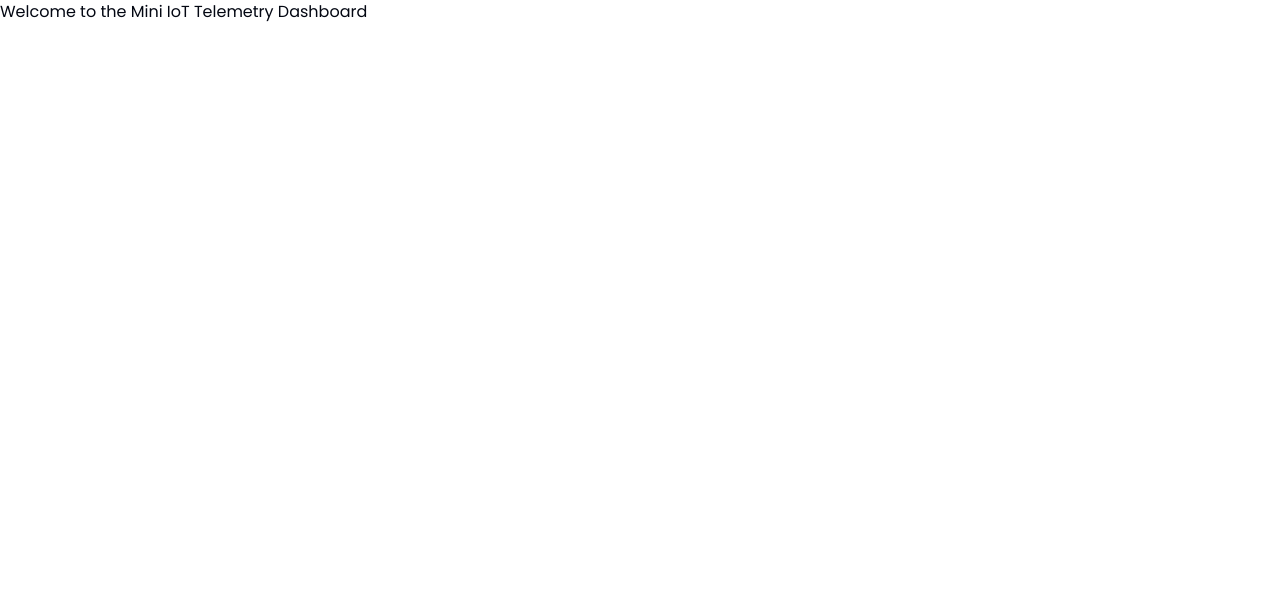
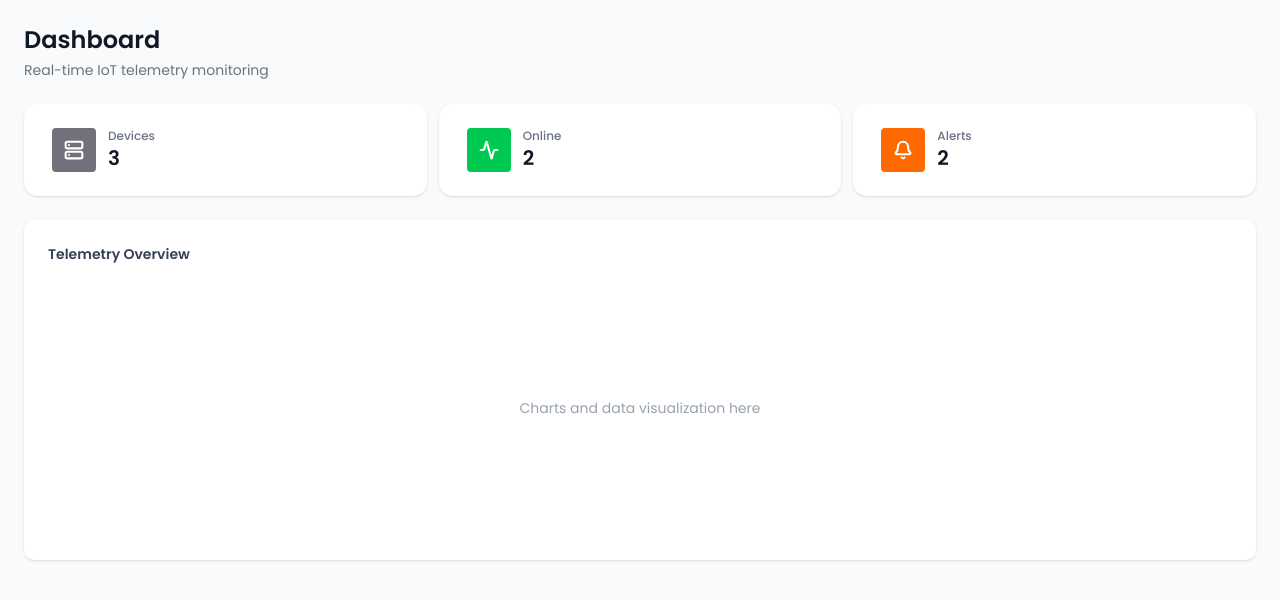
Before and after one commit to AbdullahButt2611/IoTrack, a React (Vite) app in the folder frontend/: page / in a window 1280 px wide. Shown: the top 600 px of the page. Built offline with nearby package versions, Linux system fonts and the light colour scheme.

Commit message:
feat: implement real-time telemetry metrics and enhance dashboard layout

```diff
--- a/frontend/src/pages/Dashboard.jsx
+++ b/frontend/src/pages/Dashboard.jsx
@@ -1,3 +1,79 @@
+import { useEffect, useState } from "react";
+import { Card } from "@/components/ui/card";
+import { Activity, Bell, Server } from "lucide-react";
+
+// Mock API functions - replace with your actual imports
+const getDevices = () => Promise.resolve([1, 2, 3]);
+const getAlerts = () => Promise.resolve([1, 2]);
+
 export default function Dashboard() {
-  return <h1>Welcome to the Mini IoT Telemetry Dashboard</h1>
+  const [deviceCount, setDeviceCount] = useState(null);
+  const [onlineDevices, setOnlineDevices] = useState(null);
+  const [alertCount, setAlertCount] = useState(null);
+
+  useEffect(() => {
+    const fetchData = async () => {
+      try {
+        const [devices, alerts] = await Promise.all([getDevices(), getAlerts()]);
+        setDeviceCount(devices.length);
+        setOnlineDevices(devices.filter(d => d.status === 'ONLINE').length || Math.floor(devices.length * 0.8));
+        setAlertCount(alerts.length);
+      } catch (err) {
+        setDeviceCount(0);
+        setOnlineDevices(0);
+        setAlertCount(0);
+      }
+    };
+    fetchData();
+    const interval = setInterval(fetchData, 3000);
+    return () => clearInterval(interval);
+  }, []);
+
+  const metrics = [
+    { label: "Devices", value: deviceCount, icon: Server, color: "bg-zinc-500" },
+    { label: "Online", value: onlineDevices, icon: Activity, color: "bg-green-500" },
+    { label: "Alerts", value: alertCount, icon: Bell, color: "bg-orange-500" }
+  ];
+
+  return (
+    <div className="min-h-screen bg-gray-50 p-6" style={{ fontFamily: 'Poppins, sans-serif' }}>
+      <div className="max-w-7xl mx-auto">
+        {/* Page Header */}
+        <div className="mb-6">
+          <h1 className="text-2xl font-semibold text-gray-900">Dashboard</h1>
+          <p className="text-sm text-gray-500 mt-1">Real-time IoT telemetry monitoring</p>
+        </div>
+
+        {/* Compact metric tiles */}
+        <div className="flex gap-3 mb-6">
+          {metrics.map((m, i) => {
+            const Icon = m.icon;
+            return (
+              <Card key={i} className="flex-1 border-0 shadow-sm bg-white">
+                <div className="flex items-center gap-3 px-7">
+                  <div className={`${m.color} p-3 rounded`}>
+                    <Icon className="w-5 h-5 text-white" strokeWidth={2.5} />
+                  </div>
+                  <div className="flex-1 min-w-0">
+                    <div className="text-xs text-gray-500 font-medium">{m.label}</div>
+                    <div className="text-xl font-semibold text-gray-900">
+                      {m.value ?? <span className="text-gray-300">—</span>}
+                    </div>
+                  </div>
+                </div>
+              </Card>
+            );
+          })}
+        </div>
+
+        {/* Rest of dashboard content goes here */}
+        <div className="bg-white rounded-lg shadow-sm p-6 border-0">
+          <h2 className="text-sm font-semibold text-gray-700 mb-4">Telemetry Overview</h2>
+          <div className="h-64 flex items-center justify-center text-gray-400 text-sm">
+            Charts and data visualization here
+          </div>
+        </div>
+      </div>
+    </div>
+  );
 }
```
